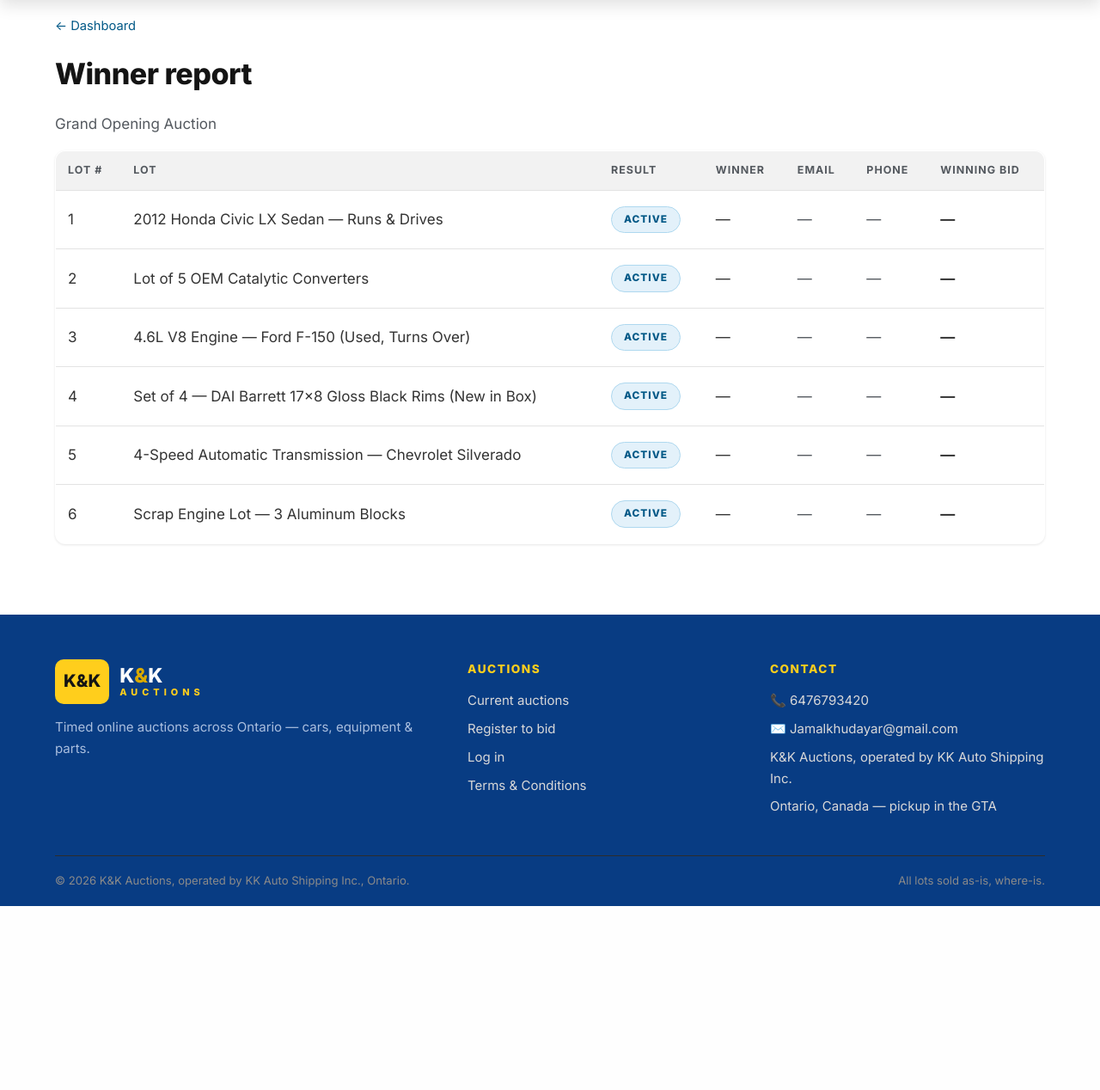
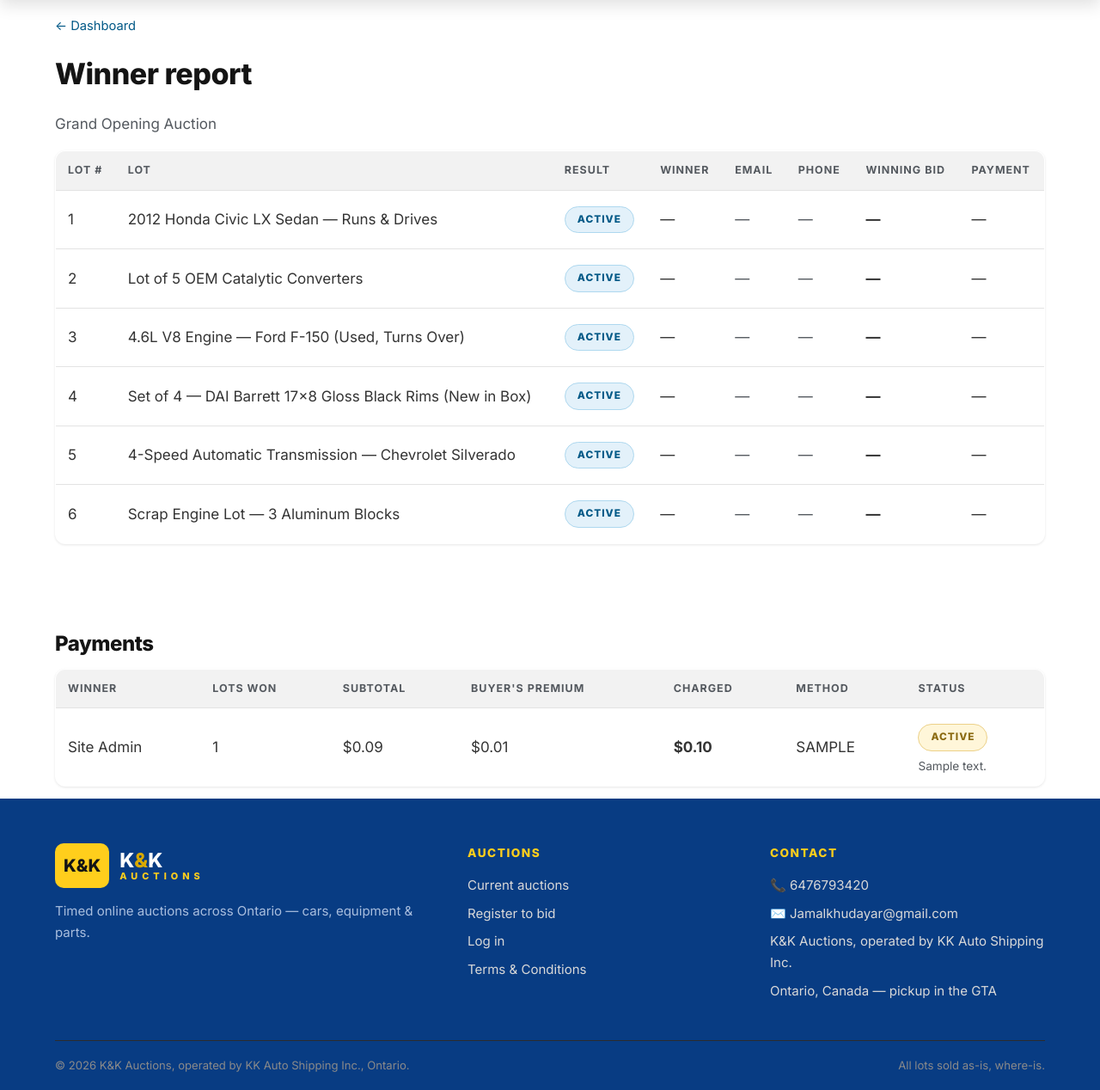
Before and after one commit to jamalkhudayar-glitch/kk-auctions, a Flask app: page /admin/auction/1/winners in a window 1280 px wide. Shown: the part 121-1389 px from the top of the page at 86% size. Before the commit the page ends 1175 px from the top, so only its background shows below. Run offline with Flask 3, Linux system fonts and the light colour scheme; the visitor is signed in with stand-in values (Sample User, id 1); data comes from the database, SQL or seed files in the repository; tables that the repository leaves empty hold one stand-in row (values such as "Sample post").

Commit message:
Cash + e-transfer payments: lot page, terms, admin manual payment recording

```diff
--- a/templates/admin/winners.html
+++ b/templates/admin/winners.html
@@ -7,7 +7,7 @@
 <p class="muted">{{ auction.title }}</p>
 
 <table class="bids admin-table">
-  <tr><th>Lot #</th><th>Lot</th><th>Result</th><th>Winner</th><th>Email</th><th>Phone</th><th>Winning bid</th>{% if stripe_configured %}<th>Payment</th>{% endif %}</tr>
+  <tr><th>Lot #</th><th>Lot</th><th>Result</th><th>Winner</th><th>Email</th><th>Phone</th><th>Winning bid</th>{% if stripe_configured or payments %}<th>Payment</th>{% endif %}</tr>
   {% for lot in lots %}
   <tr>
     <td>{{ lot.lot_number }}</td>
@@ -21,11 +21,11 @@
     <td class="muted">{{ lot.winner_email or '—' }}</td>
     <td class="muted">{{ lot.winner_phone or '—' }}</td>
     <td><strong>{{ lot.current_bid_cents|money if lot.current_bid_cents else '—' }}</strong></td>
-    {% if stripe_configured %}
+    {% if stripe_configured or payments %}
     <td>
       {% set pay = payments.get(lot.current_bidder_id) %}
       {% if lot.status == 'sold' and pay %}
-        {% if pay.status == 'succeeded' %}<span class="pill pill-live">PAID</span>
+        {% if pay.status == 'succeeded' %}<span class="pill pill-live">PAID · {{ (pay.method or 'card')|upper }}</span>
         {% else %}<span class="pill pill-outbid">{{ pay.status|upper }}</span>
           <div class="muted small">{{ pay.error_message or '' }}</div>{% endif %}
       {% elif lot.status == 'sold' %}
@@ -39,10 +39,34 @@
 
 <p><button class="btn btn-outline" onclick="window.print()">Print report</button></p>
 
-{% if stripe_configured and pay_summary %}
+{% if pay_summary or winners_owed %}
 <h2>Payments</h2>
+{% if winners_owed %}
+<form method="post" action="{{ url_for('admin_record_payment', auction_id=auction.id) }}" class="pay-form">
+  <strong>Record cash / e-transfer payment:</strong>
+  <select name="user_id" id="pay-user" required>
+    <option value="">— select winner —</option>
+    {% for w in winners_owed %}
+    <option value="{{ w.user_id }}" data-total="{{ w.total_cents }}">{{ w.winner_name }} — owes {{ w.total_cents|money }}</option>
+    {% endfor %}
+  </select>
+  <select name="method" required>
+    <option value="cash">Cash</option>
+    <option value="etransfer">E-transfer</option>
+  </select>
+  <input type="number" name="amount_cents" id="pay-amount" min="1" step="1" placeholder="Amount in cents" required>
+  <button class="btn btn-brand" type="submit">Record payment</button>
+</form>
+<script>
+document.getElementById('pay-user').addEventListener('change', function() {
+  var opt = this.options[this.selectedIndex];
+  if (opt && opt.dataset.total) document.getElementById('pay-amount').value = opt.dataset.total;
+});
+</script>
+{% endif %}
+{% if pay_summary %}
 <table class="bids admin-table">
-  <tr><th>Winner</th><th>Lots won</th><th>Subtotal</th><th>Buyer's premium</th><th>Charged</th><th>Status</th></tr>
+  <tr><th>Winner</th><th>Lots won</th><th>Subtotal</th><th>Buyer's premium</th><th>Charged</th><th>Method</th><th>Status</th></tr>
   {% for p in pay_summary %}
   <tr>
     <td>{{ p.winner_name }}</td>
@@ -50,6 +74,7 @@
     <td>{{ (p.amount_cents - p.premium_cents)|money }}</td>
     <td>{{ p.premium_cents|money }}</td>
     <td><strong>{{ p.amount_cents|money }}</strong></td>
+    <td>{{ (p.method or 'card')|upper }}</td>
     <td>
       {% if p.status == 'succeeded' %}<span class="pill pill-live">PAID</span>
       {% else %}<span class="pill pill-outbid">{{ p.status|upper }}</span>
@@ -59,5 +84,6 @@
   {% endfor %}
 </table>
 {% endif %}
+{% endif %}
 
 {% endblock %}
```
